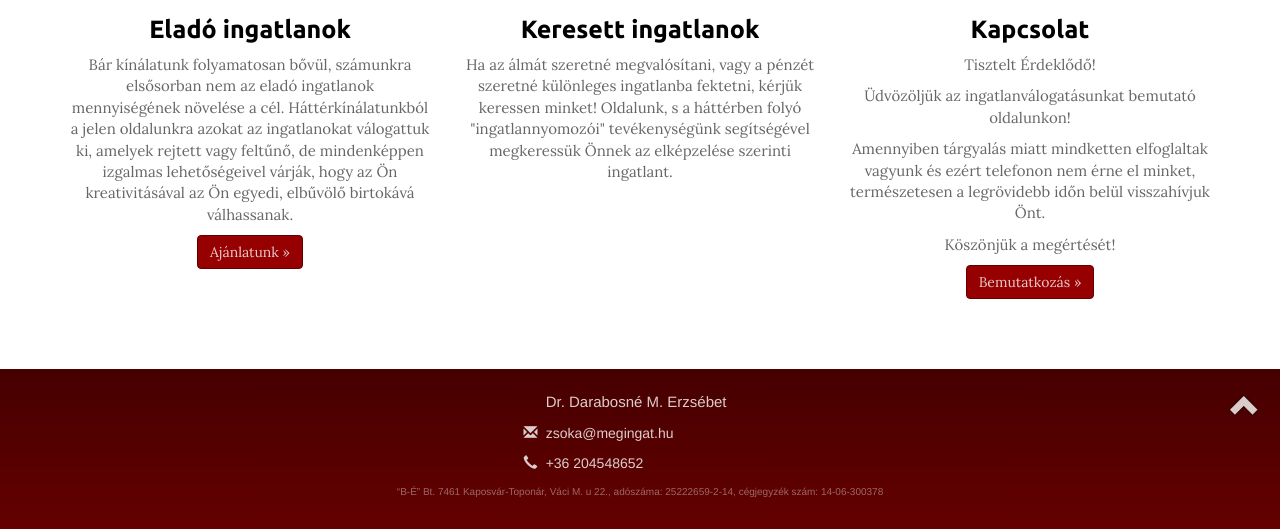
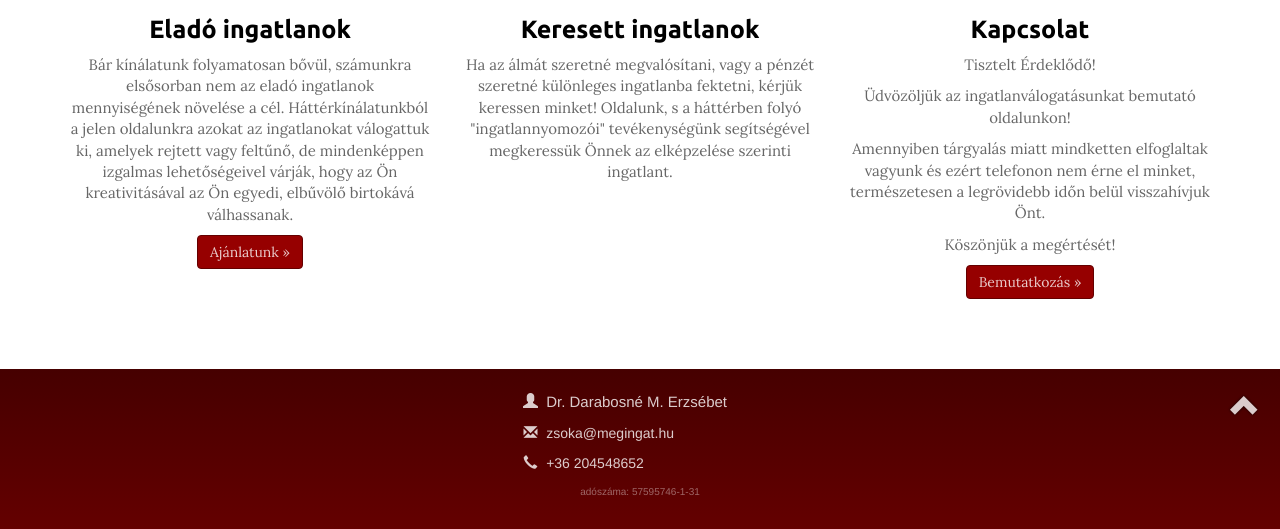
Before and after one commit to darabos/megingat, a Jekyll site: the page built from index.md, in a window 1280 px wide and 900 px high, scrolled down 729 px, cut to the strip 371-900 px from the top of the window. Built offline with Jekyll 4.4.1, drawn with Linux system fonts in a browser that asks for light colours; nearby versions of some CDN libraries.

Commit message:
Update footer.html

```diff
--- a/_includes/footer.html
+++ b/_includes/footer.html
@@ -5,7 +5,7 @@
     </div>
 
     <div class="contacts">
-      <p>&nbsp;</p>
+      <p><i class="glyphicon glyphicon-user"></i></p>
       <p><i class="glyphicon glyphicon-envelope"></i></p>
       <p><i class="glyphicon glyphicon-earphone"></i></p>
     </div>
@@ -17,11 +17,7 @@
     </div>
 
     <p class="mini">
-      &ldquo;B&#8209;É&rdquo;&nbsp;Bt.
-      7461&nbsp;Kaposvár&#8209;Toponár, Váci&nbsp;M.&nbsp;u&nbsp;22.,
-      adószáma:&nbsp;25222659&#8209;2&#8209;14,
-      cégjegyzék&nbsp;szám:&nbsp;14&#8209;06&#8209;300378
+      adószáma:&nbsp;57595746&#8209;1&#8209;31
     </p>
-
   </div>
 </div>
```
